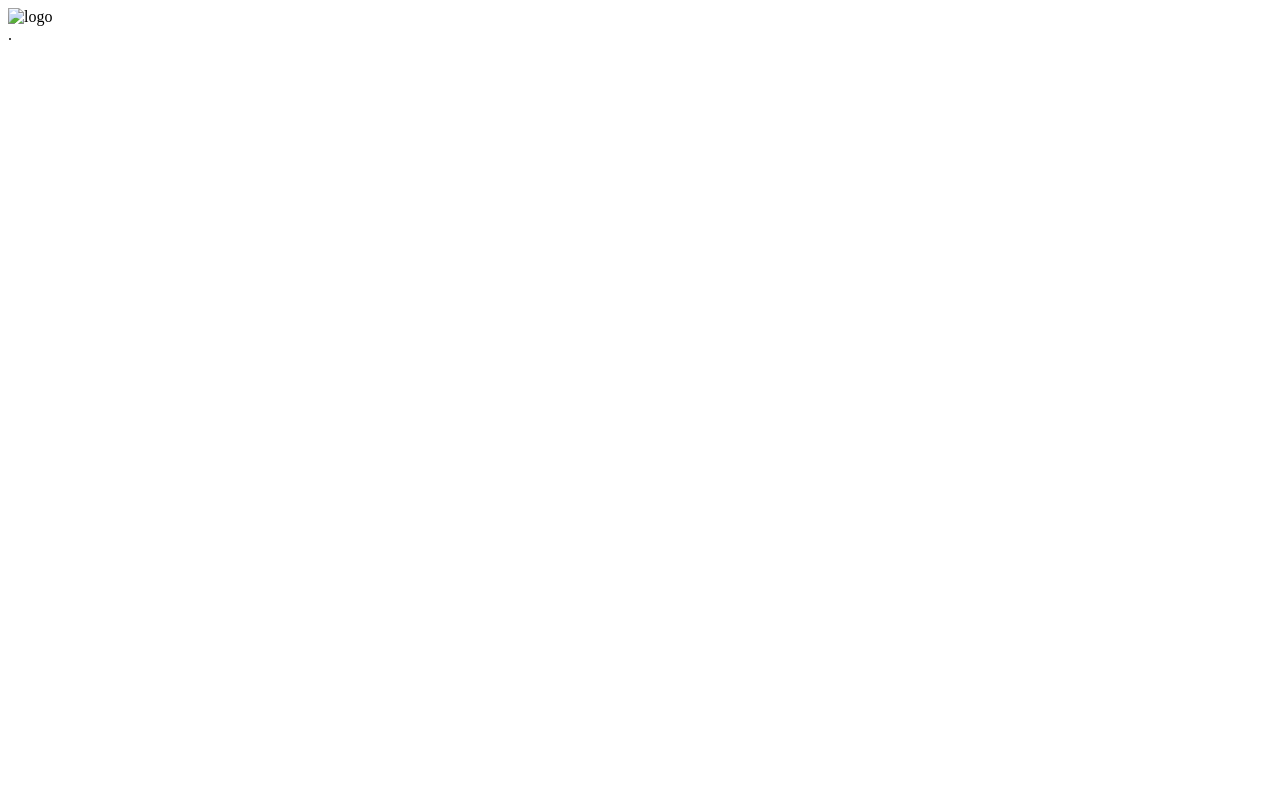
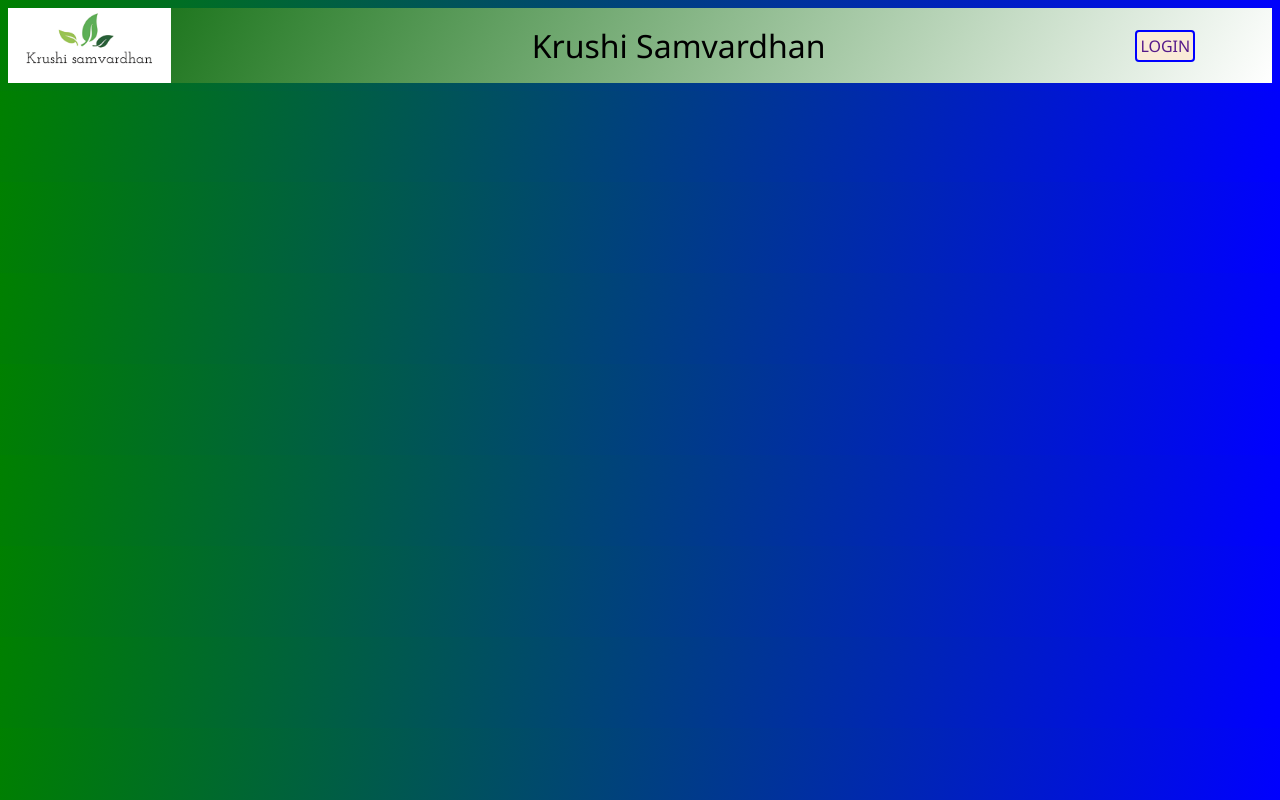
Before and after one commit to om7057/Acers-Hackathon, a plain HTML site: page index.html in a window 1280 px wide. Drawn offline with Linux system fonts and the light colour scheme.

Commit message:
Created new Repo

```diff
--- /dev/null
+++ b/index.css
@@ -0,0 +1,50 @@
+body{
+    background: linear-gradient(100deg, green,blue);
+    text-align: center;
+}
+.heading{
+    display: flex;
+    width: 100%;
+
+    background: linear-gradient(120deg, darkgreen , white);
+    justify-content: center;
+    align-items: center;
+}
+.logo img{
+    border-radius: 20%;
+    margin: 3px;
+}
+.logo{
+    background-color: white;
+}
+.headline{
+    font-size: 2rem;
+    scale: 1;
+    flex-grow: 1;
+    padding-left: 4vw;
+    font-family: 'Segoe UI', Tahoma, Geneva, Verdana, sans-serif;
+}
+.login{
+    margin-right: 6vw;
+    background-color: antiquewhite;
+    border: 2px double blue;
+    border-radius: 4px;
+    font-family: 'Segoe UI', Tahoma, Geneva, Verdana, sans-serif;
+    text-align: center;
+    padding: 3px 3px 3px 3px;
+    scale: 1;
+    transition: scale 0.2s ease;
+    cursor: pointer;
+}
+.login:hover{
+    scale: 1.2;
+}
+.login a:hover{
+    color: orange;
+}
+.login:active{
+    scale: 0.95;
+}
+.login a{
+    text-decoration: none;
+}
--- a/index.html
+++ b/index.html
@@ -1,15 +1,23 @@
 <!DOCTYPE html>
 <html lang="en">
-<head>
-    <meta charset="UTF-8">
-    <meta http-equiv="X-UA-Compatible" content="IE=edge">
-    <meta name="viewport" content="width=device-width, initial-scale=1.0">
+  <head>
+    <meta charset="UTF-8" />
+    <meta http-equiv="X-UA-Compatible" content="IE=edge" />
+    <meta name="viewport" content="width=device-width, initial-scale=1.0" />
     <title>Krushi Samvardhan</title>
-</head>
-<body>
+    <link rel="stylesheet" href="./index.css" />
+  </head>
+  <body>
     <div class="heading">
-        <div class="logo"><img src="" alt="logo"></div>
-        .
+      <div class="logo">
+        <img
+          src="./Frontend/indeximg/krushilogo.png"
+          alt="logo"
+          height="65px"
+        />
+      </div>
+      <div class="headline">Krushi Samvardhan</div>
+      <div class="login" id="login"><a href="">LOGIN</a></div>
     </div>
-</body>
+  </body>
 </html>
```
